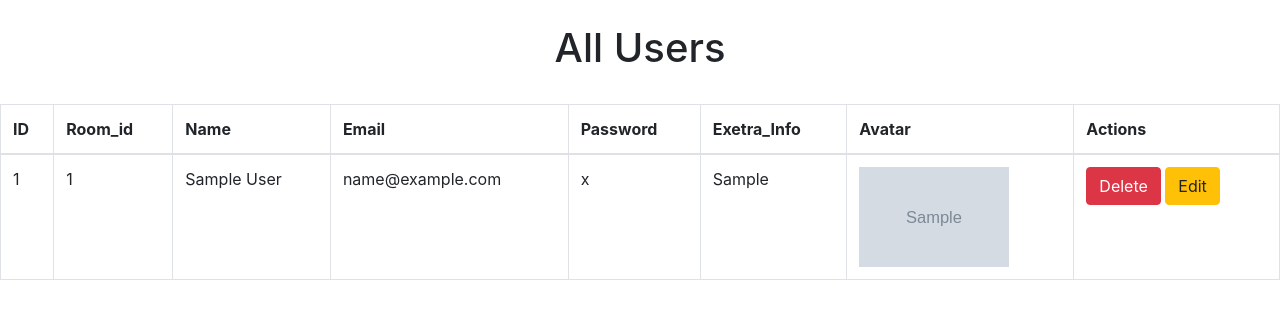
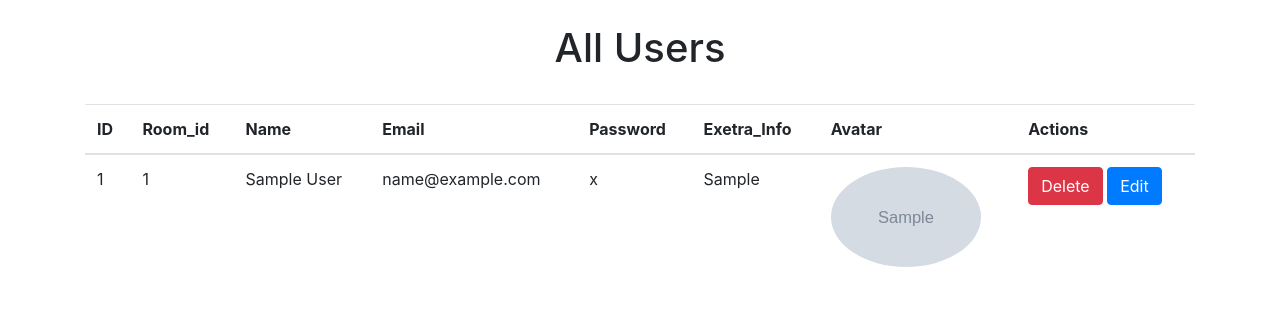
Before and after one commit to Hossam-Tarek/cafeteria, a PHP site: page /views/admin/user/all_users.php in a window 1280 px wide. Shown: the part 72-391 px from the top of the page. Run offline with PHP 8.4, Linux system fonts and the light colour scheme; tables that the repository leaves empty hold one stand-in row (values such as "Sample post"); grey boxes marked "Sample" are stand-in pictures; a stand-in replaces the project's code that opens the database connection.

Commit message:
Update Database  connection Directory

```diff
--- a/views/admin/user/all_users.php
+++ b/views/admin/user/all_users.php
@@ -3,8 +3,11 @@
  $PAGE_STYLESHEETS = "";
  $PAGE_SCRIPTS = "";
  require_once  "../../../templates/header.php";
- require_once "../../../templates/database_connection.php";
+ require_once "../../../database_connection.php";
 ?>
+<div class='container'>
+<div class="row ">
+<div class='col-sm-12'>
 <?php
   try{
       echo "<br>";
@@ -14,7 +17,7 @@
         $stmt->execute();
         $result=$stmt->fetchAll();
 
-         echo "<table class='table table-bordered table-hover'>
+         echo "<table class='table  table-hover'>
          <thead  >
            <tr>
              <th scope=col>ID</th>
@@ -34,9 +37,9 @@
       "<td> ".$resul['email']. "</td>".
       "<td> ".$resul['password']. "</td>".
       "<td> ".$resul['extra_info']. "</td>".
-     "<td>"."<img src=".$resul['avatar']." width=150 height=100>"."</td>".
+     "<td>"."<img src=".'../../../images/users/'.$resul['avatar']." width=150 height=100 style='border-radius:50%;'>"."</td>".
      "<td>" ."<button class='btn btn-danger'>Delete</button>
-     <button class='btn btn-warning'>Edit</button>" ."</td>".
+     <button class='btn btn-primary'>Edit</button>" ."</td>".
 
      "</tr> </tbody>";
      }
@@ -47,7 +50,9 @@
      }
 
 ?>
-
+</div>
+</div>
+</div>
 <?php
    require_once "../../../templates/footer.php";
 ?>
```
